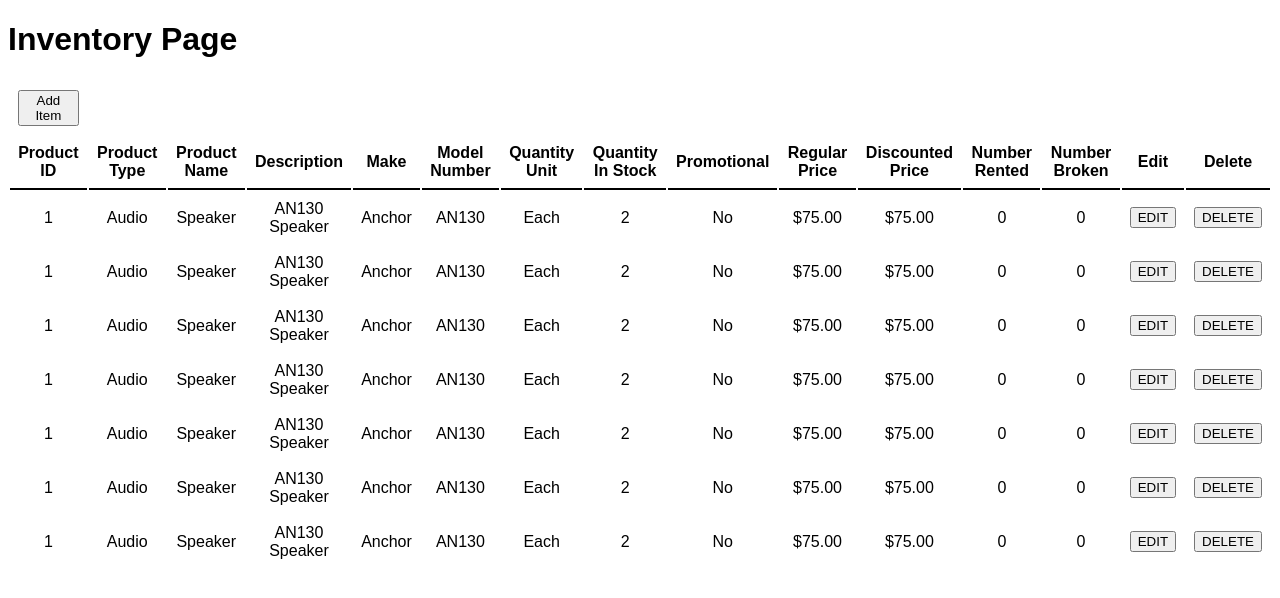
After one commit to finellia1/Interim-Name-Pos, a PHP site: page /includes/inventory.php in a window 1280 px wide. The commit adds this page. Shown: the top 598 px of the page. Run offline with PHP 8.4, Linux system fonts and the light colour scheme.

Commit message:
Additions to Inventory UI
Added popups for adding items, updated items to work with new
database additions

```diff
--- a/css/inventoryStyle.css
+++ b/css/inventoryStyle.css
@@ -39,6 +39,7 @@ label{
 .dropShadow{
     box-shadow: 0px 0px 20px 10px rgba(0, 0, 0, 0.15);
     border-radius: 15px;
+    z-index: 2;
 }
 button{
     text-align: center;
@@ -53,3 +54,22 @@ button{
     /* bring your own prefixes */
     transform: translate(-50%, -50%);
 }
+
+#addPopup{
+    visibility: hidden;
+    /*Found on https://css-tricks.com/quick-css-trick-how-to-center-an-object-exactly-in-the-center/*/
+    position: fixed;
+    top: 50%;
+    left: 50%;
+    /* bring your own prefixes */
+    transform: translate(-50%, -50%);
+}
+
+#centerVAlign{
+    width:auto;
+    margin:auto;
+}
+
+#addItemBtnTH{
+    border: none;
+}
--- /dev/null
+++ b/includes/inventory.php
@@ -0,0 +1,386 @@
+<!DOCTYPE html>
+<html>
+
+<head>
+    <link rel="stylesheet" href="../css/inventoryStyle.css">
+</head>
+
+<body>
+    <h1>Inventory Page</h1>
+    <div id="editPopup">
+        <form name="edit">
+            <table class="dropShadow">
+            <tr>
+                    <td class="alignLeft">
+                        <label for="itemName">Item Name:</label></td>
+                    <td class="alignLeft">
+                        <input type="text" id="itemName" name="itemName" value="itemName"><br>
+                    </td>
+                </tr>
+                <tr>
+                    <td class="alignLeft">
+                        <label for="itemName">Product Type:</label></td>
+                    <td class="alignLeft">
+                        <input type="text" id="productType" name="productType" value="productType"><br>
+                    </td>
+                </tr>
+                <tr>
+                    <td class="alignLeft">
+                        <label for="itemName">Description:</label></td>
+                    <td class="alignLeft">
+                        <input type="text" id="description" name="description" value="description"><br>
+                    </td>
+                </tr>
+                <tr>
+                    <td class="alignLeft">
+                        <label for="itemName">Make:</label></td>
+                    <td class="alignLeft">
+                        <input type="text" id="make" name="make" value="make"><br>
+                    </td>
+                </tr>
+                <tr>
+                    <td class="alignLeft">
+                        <label for="itemName">Model:</label></td>
+                    <td class="alignLeft">
+                        <input type="text" id="model" name="model" value="model"><br>
+                    </td>
+                </tr>
+                <tr>
+                    <td class="alignLeft">
+                        <label for="itemName">Quantity_Unit:</label></td>
+                    <td class="alignLeft">
+                        <input type="text" id="quantity" name="quantity" value="quantity"><br>
+                    </td>
+                </tr>
+                <tr>
+                    <td class="alignLeft">
+                        <label for="itemName">Quantity In Stock:</label></td>
+                    <td class="alignLeft">
+                        <input type="text" id="quantityInStock" name="quantityInStock" value="quantityInStock"><br>
+                    </td>
+                </tr>
+                <tr>
+                    <td class="alignLeft">
+                        <label for="itemName">isPromotional</label></td>
+                    <td class="alignLeft">
+                        <input type="checkbox" id="isPromotional" name="isPromotional" ><br>
+                    </td>
+                </tr>
+                <tr>
+                    <td class="alignLeft">
+                        <label for="itemName">Regular Price</label></td>
+                    <td class="alignLeft">
+                        <input type="text" id="regularPrice" name="regularPrice" value="regularPrice"><br>
+                    </td>
+                </tr>
+                <tr>
+                    <td class="alignLeft">
+                        <label for="itemName">Discounted Price:</label></td>
+                    <td class="alignLeft">
+                        <input type="text" id="discountedPrice" name="discountedPrice" value="discountedPrice"><br>
+                    </td>
+                </tr>
+                <tr>
+                    <td class="alignLeft">
+                        <label for="itemName">Number Rented:</label></td>
+                    <td class="alignLeft">
+                        <input type="text" id="numberRented" name="numberRented" value="numberRented"><br>
+                    </td>
+                </tr>
+                <tr>
+                    <td class="alignLeft">
+                        <label for="itemName">Number Broken</label></td>
+                    <td class="alignLeft">
+                        <input type="text" id="numberBroken" name="numberBroken" value="numberBroken"><br>
+                    </td>
+                </tr>
+                <tr>
+                    <td>
+                        <input type="submit" value="Submit!"></button>
+                    </td>
+                    <td>
+                        <button type="button" onclick="exitPane('editPopup')">Cancel!</button>
+                    </td>
+                </tr>
+            </table>
+        </form>
+    </div>
+
+    <div id="addPopup">
+        <form name="edit">
+            <table class="dropShadow">
+                <tr>
+                    <td class="alignLeft">
+                        <label for="itemName">Item Name:</label></td>
+                    <td class="alignLeft">
+                        <input type="text" id="itemName" name="itemName" value="itemName"><br>
+                    </td>
+                </tr>
+                <tr>
+                    <td class="alignLeft">
+                        <label for="itemName">Product Type:</label></td>
+                    <td class="alignLeft">
+                        <input type="text" id="productType" name="productType" value="productType"><br>
+                    </td>
+                </tr>
+                <tr>
+                    <td class="alignLeft">
+                        <label for="itemName">Description:</label></td>
+                    <td class="alignLeft">
+                        <input type="text" id="description" name="description" value="description"><br>
+                    </td>
+                </tr>
+                <tr>
+                    <td class="alignLeft">
+                        <label for="itemName">Make:</label></td>
+                    <td class="alignLeft">
+                        <input type="text" id="make" name="make" value="make"><br>
+                    </td>
+                </tr>
+                <tr>
+                    <td class="alignLeft">
+                        <label for="itemName">Model:</label></td>
+                    <td class="alignLeft">
+                        <input type="text" id="model" name="model" value="model"><br>
+                    </td>
+                </tr>
+                <tr>
+                    <td class="alignLeft">
+                        <label for="itemName">Quantity_Unit:</label></td>
+                    <td class="alignLeft">
+                        <input type="text" id="quantity" name="quantity" value="quantity"><br>
+                    </td>
+                </tr>
+                <tr>
+                    <td class="alignLeft">
+                        <label for="itemName">Quantity In Stock:</label></td>
+                    <td class="alignLeft">
+                        <input type="text" id="quantityInStock" name="quantityInStock" value="quantityInStock"><br>
+                    </td>
+                </tr>
+                <tr>
+                    <td class="alignLeft">
+                        <label for="itemName">isPromotional</label></td>
+                    <td class="alignLeft">
+                        <input type="checkbox" id="isPromotional" name="isPromotional" ><br>
+                    </td>
+                </tr>
+                <tr>
+                    <td class="alignLeft">
+                        <label for="itemName">Regular Price</label></td>
+                    <td class="alignLeft">
+                        <input type="text" id="regularPrice" name="regularPrice" value="regularPrice"><br>
+                    </td>
+                </tr>
+                <tr>
+                    <td class="alignLeft">
+                        <label for="itemName">Discounted Price:</label></td>
+                    <td class="alignLeft">
+                        <input type="text" id="discountedPrice" name="discountedPrice" value="discountedPrice"><br>
+                    </td>
+                </tr>
+                <tr>
+                    <td class="alignLeft">
+                        <label for="itemName">Number Rented:</label></td>
+                    <td class="alignLeft">
+                        <input type="text" id="numberRented" name="numberRented" value="numberRented"><br>
+                    </td>
+                </tr>
+                <tr>
+                    <td class="alignLeft">
+                        <label for="itemName">Number Broken</label></td>
+                    <td class="alignLeft">
+                        <input type="text" id="numberBroken" name="numberBroken" value="numberBroken"><br>
+                    </td>
+                </tr>
+                <tr>
+                    <td>
+                        <input type="submit" value="Submit!"></button>
+                    </td>
+                    <td>
+                        <button type="button" onclick="exitPane('addPopup')">Cancel!</button>
+                    </td>
+                </tr>
+            </table>
+        </form>
+    </div>
+
+    <table id="centerVAlign">
+        <tr>
+            <th id="addItemBtnTH">
+                <button type="button" onclick="addItem()">Add Item</button>
+            </th>
+        </tr>
+        <tr>
+            <th>Product ID</th>
+            <th>Product Type</th>
+            <th>Product Name</th>
+            <th>Description</th>
+            <th>Make</th>
+            <th>Model Number</th>
+            <th>Quantity Unit</th>
+            <th>Quantity In Stock</th>
+            <th>Promotional</th>
+            <th>Regular Price</th>
+            <th>Discounted Price</th>
+            <th>Number Rented</th>
+            <th>Number Broken</th>
+            <th>Edit</th>
+            <th>Delete</th>
+
+        </tr>
+        <tr>
+            <td>1</td>
+            <td>Audio</td>
+            <td>Speaker</td>
+            <td>AN130 Speaker</td>
+            <td>Anchor</td>
+            <td>AN130</td>
+            <td>Each</td>
+            <td>2</td>
+            <td>No</td>
+            <td>$75.00</td>
+            <td>$75.00</td>
+            <td>0</td>
+            <td>0</td>
+            <td>
+                <button type="button" onclick="editPane()">EDIT</button>
+            </td>
+            <td>
+                <button type="button" onclick="deleteItem()">DELETE</button>
+            </td>
+        </tr>
+        <tr>
+            <td>1</td>
+            <td>Audio</td>
+            <td>Speaker</td>
+            <td>AN130 Speaker</td>
+            <td>Anchor</td>
+            <td>AN130</td>
+            <td>Each</td>
+            <td>2</td>
+            <td>No</td>
+            <td>$75.00</td>
+            <td>$75.00</td>
+            <td>0</td>
+            <td>0</td>
+            <td>
+                <button type="button" onclick="editPane()">EDIT</button>
+            </td>
+            <td>
+                <button type="button" onclick="deleteItem()">DELETE</button>
+            </td>
+        </tr>
+        <tr>
+            <td>1</td>
+            <td>Audio</td>
+            <td>Speaker</td>
+            <td>AN130 Speaker</td>
+            <td>Anchor</td>
+            <td>AN130</td>
+            <td>Each</td>
+            <td>2</td>
+            <td>No</td>
+            <td>$75.00</td>
+            <td>$75.00</td>
+            <td>0</td>
+            <td>0</td>
+            <td>
+                <button type="button" onclick="editPane()">EDIT</button>
+            </td>
+            <td>
+                <button type="button" onclick="deleteItem()">DELETE</button>
+            </td>
+        </tr>
+        <tr>
+            <td>1</td>
+            <td>Audio</td>
+            <td>Speaker</td>
+            <td>AN130 Speaker</td>
+            <td>Anchor</td>
+            <td>AN130</td>
+            <td>Each</td>
+            <td>2</td>
+            <td>No</td>
+            <td>$75.00</td>
+            <td>$75.00</td>
+            <td>0</td>
+            <td>0</td>
+            <td>
+                <button type="button" onclick="editPane()">EDIT</button>
+            </td>
+            <td>
+                <button type="button" onclick="deleteItem()">DELETE</button>
+            </td>
+        </tr>
+        <tr>
+            <td>1</td>
+            <td>Audio</td>
+            <td>Speaker</td>
+            <td>AN130 Speaker</td>
+            <td>Anchor</td>
+            <td>AN130</td>
+            <td>Each</td>
+            <td>2</td>
+            <td>No</td>
+            <td>$75.00</td>
+            <td>$75.00</td>
+            <td>0</td>
+            <td>0</td>
+            <td>
+                <button type="button" onclick="editPane()">EDIT</button>
+            </td>
+            <td>
+                <button type="button" onclick="deleteItem()">DELETE</button>
+            </td>
+        </tr>
+        <tr>
+            <td>1</td>
+            <td>Audio</td>
+            <td>Speaker</td>
+            <td>AN130 Speaker</td>
+            <td>Anchor</td>
+            <td>AN130</td>
+            <td>Each</td>
+            <td>2</td>
+            <td>No</td>
+            <td>$75.00</td>
+            <td>$75.00</td>
+            <td>0</td>
+            <td>0</td>
+            <td>
+                <button type="button" onclick="editPane()">EDIT</button>
+            </td>
+            <td>
+                <button type="button" onclick="deleteItem()">DELETE</button>
+            </td>
+        </tr>
+        <tr>
+            <td>1</td>
+            <td>Audio</td>
+            <td>Speaker</td>
+            <td>AN130 Speaker</td>
+            <td>Anchor</td>
+            <td>AN130</td>
+            <td>Each</td>
+            <td>2</td>
+            <td>No</td>
+            <td>$75.00</td>
+            <td>$75.00</td>
+            <td>0</td>
+            <td>0</td>
+            <td>
+                <button type="button" onclick="editPane()">EDIT</button>
+            </td>
+            <td>
+                <button type="button" onclick="deleteItem()">DELETE</button>
+            </td>
+        </tr>
+    </table>
+
+
+    <script type="text/javascript" src="../js/inventory.js"></script>
+
+</body>
+
+</html>
```
Also changed, not shown: includes/inventory.html (deleted, +0 -131 lines), js/inventory.js (+10 -2 lines).
